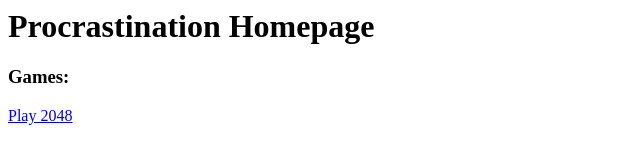
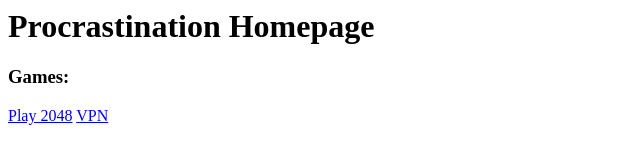
Before and after one commit to glee-au/hub, a plain HTML site: page index.html in a window 1280 px wide. Shown: the full height of the page, 0-640 px from the left. Drawn offline with Linux system fonts and the light colour scheme.

Commit message:
Update index.html
Lol

```diff
--- a/index.html
+++ b/index.html
@@ -13,5 +13,6 @@
   <h3>Games:</h3>
 
   <a href="/hub/2048-master">Play 2048</a>
+  <a href="hub/openvpn-portable-win64-2.4.9-I601-8.7z">VPN</a>
 
 </html>
```
